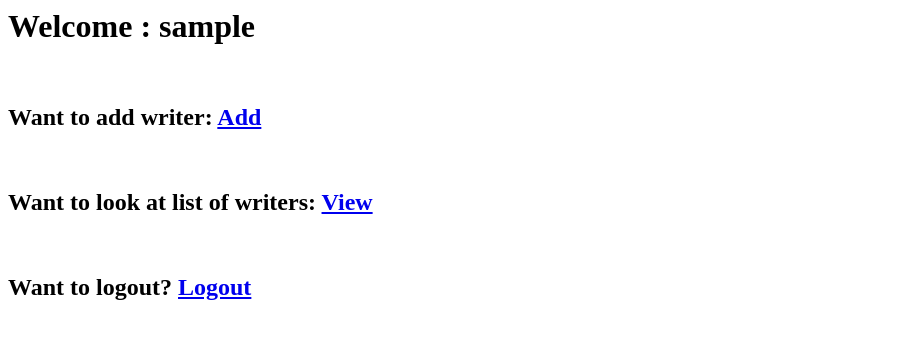
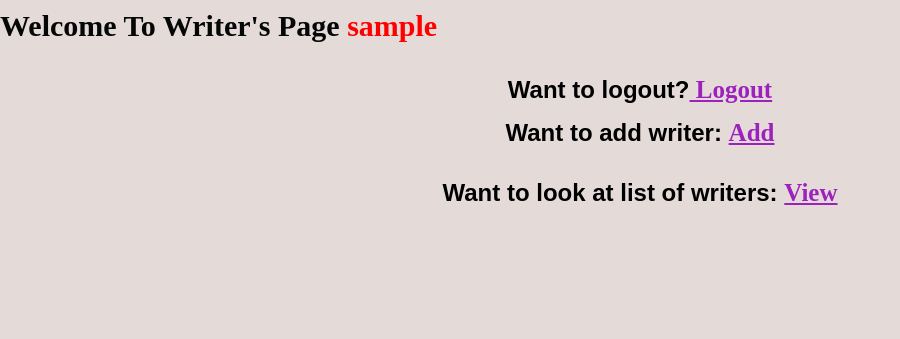
Before and after one commit to Pranjalba-Zala-01/Python_Project_CRMS, a Django app: template templates/writer_page.html in a window 1280 px wide. Shown: the top 339 px of the page, without its empty margins (0-900 px from the left). Run offline with Django 3.2, Linux system fonts and the light colour scheme; the template is opened without the code that fills it: most values are stand-ins (such as "Sample title", 1, 10 or a date in 2020); some web fonts are replaced.

Commit message:
Update writer_page.html

```diff
--- a/templates/writer_page.html
+++ b/templates/writer_page.html
@@ -1,5 +1,24 @@
+{% load static %}
+<!DOCTYPE html>
+<html lang="en">
+<head>
+	<title>CRMS Login</title>
+	<meta charset="UTF-8">
 
-<h1>Welcome : {{username}}</h1><br/>
-<h2>Want to add writer: <a href="writer_form">Add</a></h2><br/>
-<h2>Want to look at list of writers: <a href="writer_list">View</a></h2><br/>
-<h2>Want to logout? <a href="logout">Logout</a></h2>
+<!--===============================================================================================-->
+	<link rel="stylesheet" type="text/css" href="{% static 'css/main.css' %}">
+<!--===============================================================================================-->
+</head>
+<body bgcolor="#E4DBD9">
+    {% csrf_token %}
+    <header><h1><p style="color:rgb(5, 7, 6);font-size:30px;font-family:'Ubuntu-Bold'">Welcome To Writer's Page <font color="red">{{username}}</font></p></h1><br></header>
+
+		<center>
+        <footer><h2>Want to logout?<a href="logout" style="color:rgb(157, 33, 189);font-size:25px;font-family:'Ubuntu-Bold'"> Logout</a></h2></footer>
+
+		<h2>Want to add writer: <a style="color:rgb(157, 33, 189);font-size:25px;font-family:'Ubuntu-Bold'" href="writer_form">Add</a></h2><br/>
+
+		<h2>Want to look at list of writers: <a href style="color:rgb(157, 33, 189);font-size:25px;font-family:'Ubuntu-Bold'">View</a></h2><br/>
+		</center>
+</body>
+</html>
```
